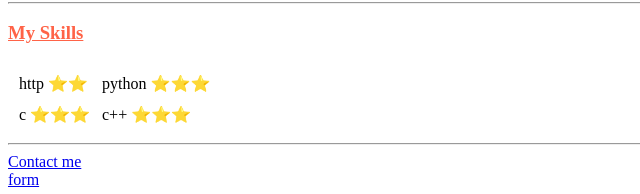
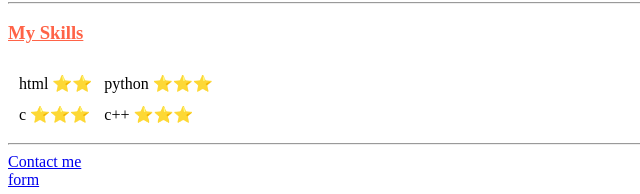
Before and after one commit to UmayalNagappan/web, a plain HTML site: page index.html in a window 1280 px wide. Shown: the part 815-1009 px from the top of the page, 0-640 px from the left. Drawn offline with Linux system fonts and the light colour scheme.

Commit message:
Update index.html

```diff
--- a/index.html
+++ b/index.html
@@ -88,7 +88,7 @@
   <h3 style="color:tomato"><u>My Skills</u></h3>
   <table cellspacing=10px>
     <tr>
-      <td>http     ⭐⭐</td>
+      <td>html     ⭐⭐</td>
       <td>python       ⭐⭐⭐</td>
       <td></td>
     </tr>
```
